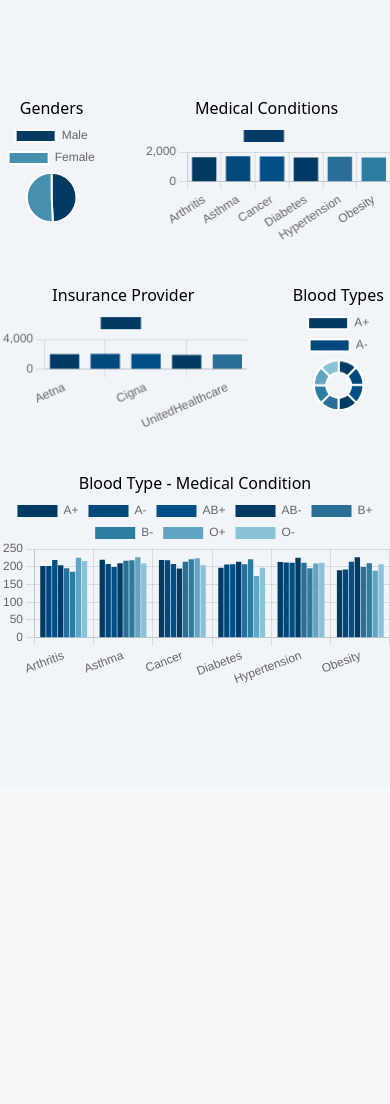
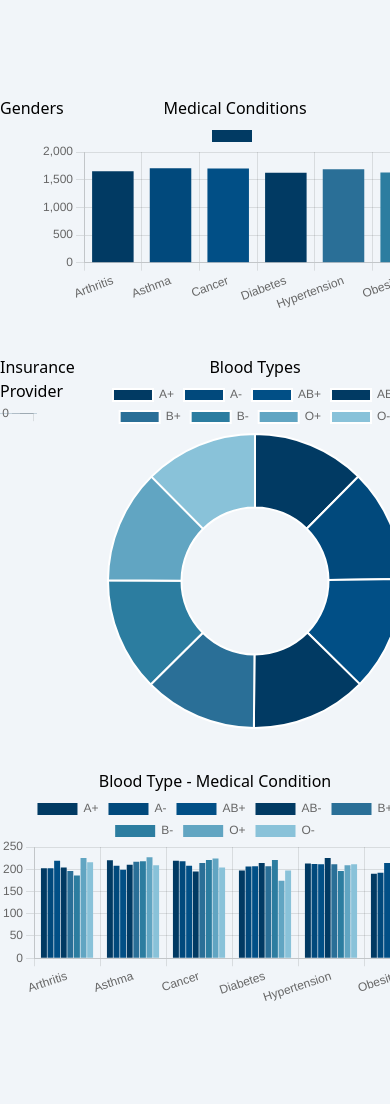
Before and after one commit to HayaAbdullahM/healthcare-dataset-visualization, a Flask app: page / in a window 390 px wide; the page is wider, and only the part inside the window is pictured. Shown: the part 64-1168 px from the top of that part. Before the commit the page ends 747 px from the top of that part, so only its background shows below. Run offline with Flask 3, Linux system fonts and the light colour scheme; some libraries are stand-ins or nearby versions.

Commit message:
FIX: Responsive view

```diff
--- a/templates/index.html
+++ b/templates/index.html
@@ -1,6 +1,6 @@
 {% include 'header.html' %}
 
-<div class="grid grid-cols-3 gap-10">
+<div class="grid grid-cols-1 gap-10 lg:grid-cols-3 ">
 
     {% include 'images/gender.html' %}
     {% include 'images/medical_conditions.html' %}
```
